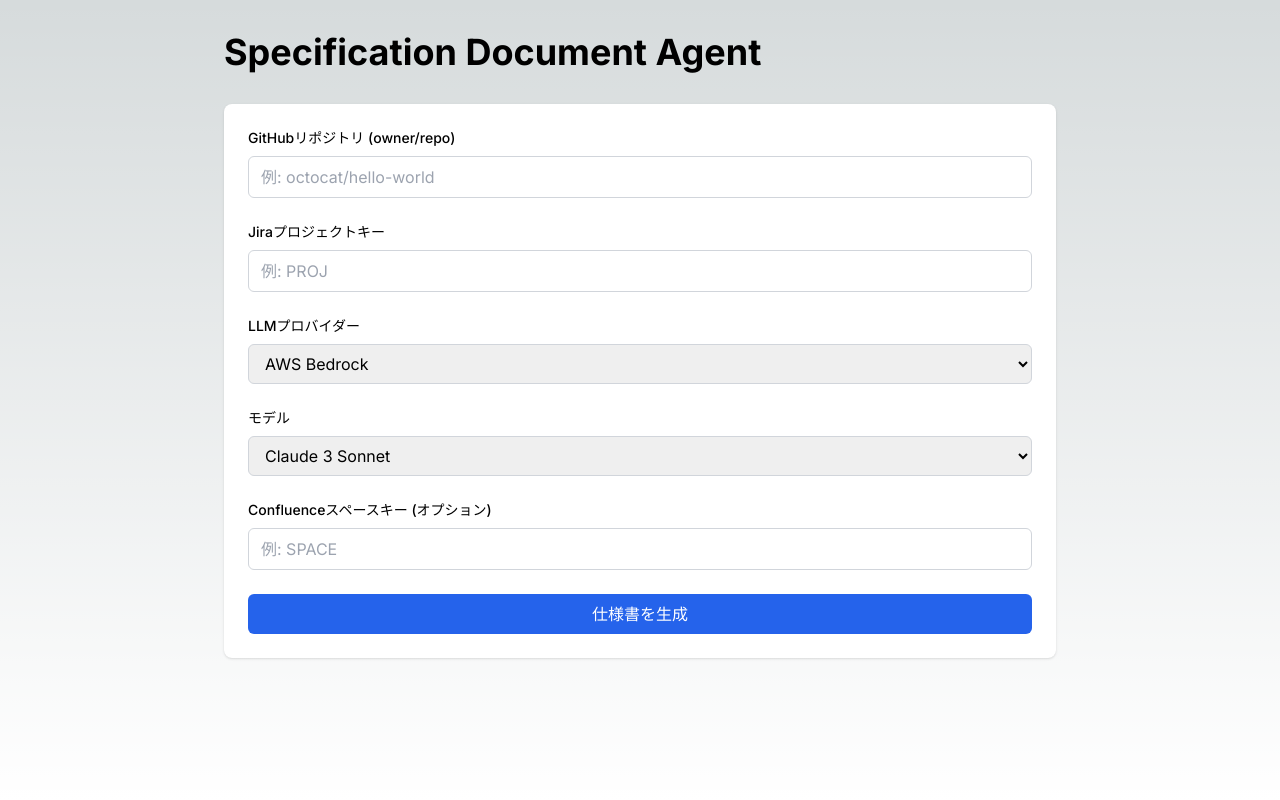
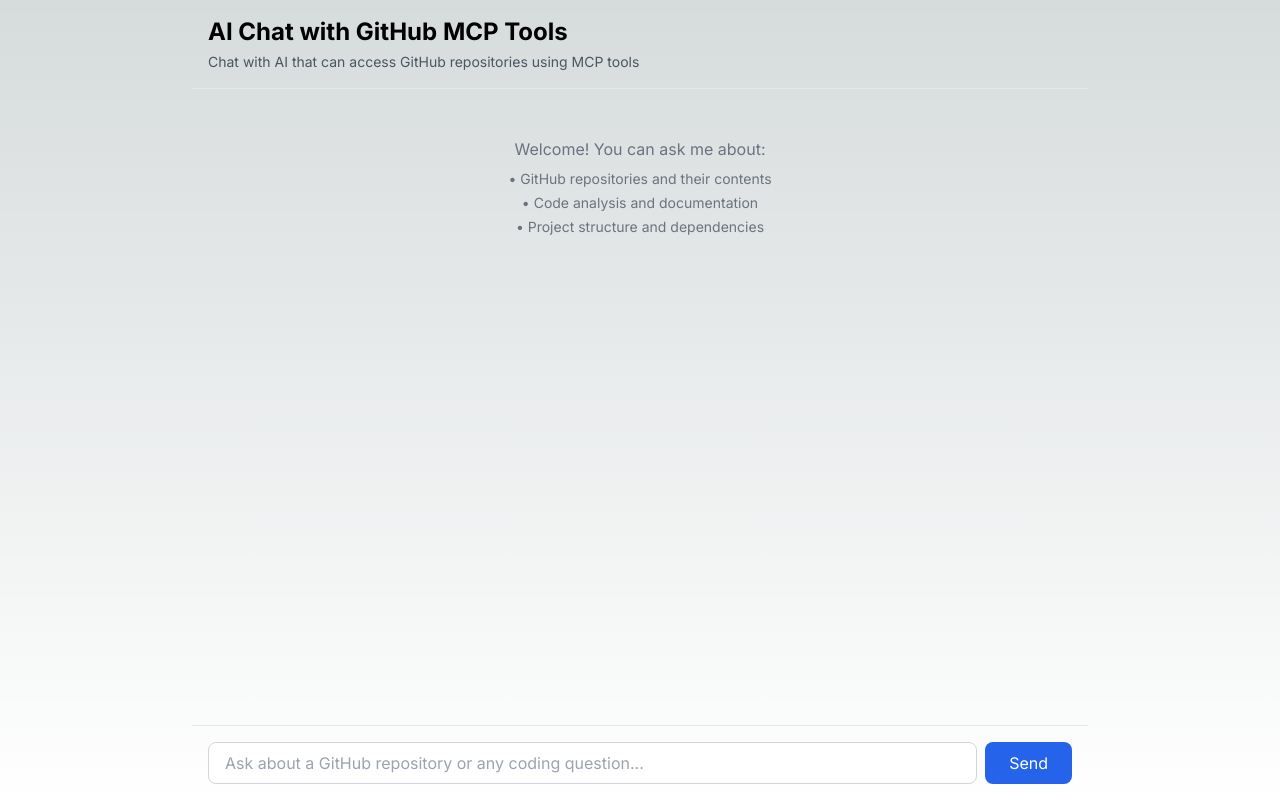
Before and after one commit to matsumo-and/specification-document-agent, a Next.js app: page /chat in a window 1280 px wide. Built offline with nearby package versions, Linux system fonts and the light colour scheme.

Commit message:
Feat: try chat mode

```diff
--- a/app/chat/page.tsx
+++ b/app/chat/page.tsx
@@ -1,203 +1,190 @@
 'use client';
 
-import { useState } from 'react';
+import { useState, useRef, useEffect } from 'react';
 
-export default function Home() {
-  const [loading, setLoading] = useState(false);
-  const [result, setResult] = useState<any>(null);
-  const [error, setError] = useState<string | null>(null);
+interface Message {
+  id: string;
+  role: 'user' | 'assistant';
+  content: string;
+}
 
-  const [formData, setFormData] = useState({
-    githubRepo: '',
-    jiraProjectKey: '',
-    llmProvider: 'bedrock',
-    llmModel: 'anthropic.claude-3-sonnet-20240229-v1:0',
-    confluenceSpaceKey: '',
-  });
+export default function ChatPage() {
+  const [messages, setMessages] = useState<Message[]>([]);
+  const [input, setInput] = useState('');
+  const [isLoading, setIsLoading] = useState(false);
+  const [error, setError] = useState<Error | null>(null);
+  const messagesEndRef = useRef<HTMLDivElement>(null);
+
+  const scrollToBottom = () => {
+    messagesEndRef.current?.scrollIntoView({ behavior: 'smooth' });
+  };
+
+  useEffect(() => {
+    scrollToBottom();
+  }, [messages]);
 
   const handleSubmit = async (e: React.FormEvent) => {
     e.preventDefault();
-    setLoading(true);
+    if (!input.trim() || isLoading) return;
+
+    const userMessage: Message = {
+      id: Date.now().toString(),
+      role: 'user',
+      content: input.trim(),
+    };
+
+    setMessages((prev) => [...prev, userMessage]);
+    setInput('');
+    setIsLoading(true);
     setError(null);
-    setResult(null);
 
     try {
-      const response = await fetch('/api/agent/analyze', {
+      const response = await fetch('/api/chat', {
         method: 'POST',
         headers: {
           'Content-Type': 'application/json',
         },
-        body: JSON.stringify(formData),
+        body: JSON.stringify({
+          messages: [...messages, userMessage].map((msg) => ({
+            role: msg.role,
+            content: msg.content,
+          })),
+        }),
       });
 
-      const data = await response.json();
-
       if (!response.ok) {
-        throw new Error(data.error || 'エラーが発生しました');
+        throw new Error('Failed to get response');
       }
 
-      setResult(data);
+      const reader = response.body?.getReader();
+      const decoder = new TextDecoder();
+      let assistantMessage: Message = {
+        id: (Date.now() + 1).toString(),
+        role: 'assistant',
+        content: '',
+      };
+
+      setMessages((prev) => [...prev, assistantMessage]);
+
+      if (reader) {
+        while (true) {
+          const { done, value } = await reader.read();
+          if (done) break;
+
+          const chunk = decoder.decode(value);
+          const lines = chunk.split('\n');
+
+          for (const line of lines) {
+            if (line.startsWith('data: ')) {
+              const data = line.slice(6);
+              if (data === '[DONE]') continue;
+
+              try {
+                const parsed = JSON.parse(data);
+                if (parsed.type === 'text-delta' && parsed.delta) {
+                  assistantMessage.content += parsed.delta;
+                  setMessages((prev) => [
+                    ...prev.slice(0, -1),
+                    { ...assistantMessage },
+                  ]);
+                }
+              } catch (e) {
+                // Ignore parsing errors
+              }
+            }
+          }
+        }
+      }
     } catch (err) {
-      setError(err instanceof Error ? err.message : 'エラーが発生しました');
+      setError(err instanceof Error ? err : new Error('An error occurred'));
     } finally {
-      setLoading(false);
+      setIsLoading(false);
     }
   };
 
   return (
-    <main className="min-h-screen p-8 max-w-4xl mx-auto">
-      <h1 className="text-4xl font-bold mb-8">Specification Document Agent</h1>
+    <main className="flex flex-col h-screen max-w-4xl mx-auto">
+      <header className="p-4 border-b">
+        <h1 className="text-2xl font-bold">AI Chat with GitHub MCP Tools</h1>
+        <p className="text-sm text-gray-600 dark:text-gray-400 mt-1">
+          Chat with AI that can access GitHub repositories using MCP tools
+        </p>
+      </header>
 
-      <form
-        onSubmit={handleSubmit}
-        className="space-y-6 bg-white dark:bg-gray-800 p-6 rounded-lg shadow"
-      >
-        <div>
-          <label
-            htmlFor="githubRepo"
-            className="block text-sm font-medium mb-2"
+      <div className="flex-1 overflow-y-auto p-4 space-y-4">
+        {messages.length === 0 && (
+          <div className="text-center text-gray-500 dark:text-gray-400 mt-8">
+            <p className="mb-2">Welcome! You can ask me about:</p>
+            <ul className="text-sm space-y-1">
+              <li>• GitHub repositories and their contents</li>
+              <li>• Code analysis and documentation</li>
+              <li>• Project structure and dependencies</li>
+            </ul>
+          </div>
+        )}
+
+        {messages.map((message) => (
+          <div
+            key={message.id}
+            className={`flex ${
+              message.role === 'user' ? 'justify-end' : 'justify-start'
+            }`}
           >
-            GitHubリポジトリ (owner/repo)
-          </label>
-          <input
-            type="text"
-            id="githubRepo"
-            value={formData.githubRepo}
-            onChange={(e) =>
-              setFormData({ ...formData, githubRepo: e.target.value })
-            }
-            className="w-full px-3 py-2 border border-gray-300 rounded-md dark:bg-gray-700 dark:border-gray-600"
-            placeholder="例: octocat/hello-world"
-            required
-          />
-        </div>
+            <div
+              className={`max-w-[80%] rounded-lg p-4 ${
+                message.role === 'user'
+                  ? 'bg-blue-600 text-white'
+                  : 'bg-gray-100 dark:bg-gray-800 text-gray-900 dark:text-gray-100'
+              }`}
+            >
+              <div className="text-sm font-semibold mb-1">
+                {message.role === 'user' ? 'You' : 'AI Assistant'}
+              </div>
+              <div className="whitespace-pre-wrap">{message.content}</div>
+            </div>
+          </div>
+        ))}
 
-        <div>
-          <label
-            htmlFor="jiraProjectKey"
-            className="block text-sm font-medium mb-2"
-          >
-            Jiraプロジェクトキー
-          </label>
-          <input
-            type="text"
-            id="jiraProjectKey"
-            value={formData.jiraProjectKey}
-            onChange={(e) =>
-              setFormData({ ...formData, jiraProjectKey: e.target.value })
-            }
-            className="w-full px-3 py-2 border border-gray-300 rounded-md dark:bg-gray-700 dark:border-gray-600"
-            placeholder="例: PROJ"
-            required
-          />
-        </div>
+        {isLoading && (
+          <div className="flex justify-start">
+            <div className="bg-gray-100 dark:bg-gray-800 rounded-lg p-4 max-w-[80%]">
+              <div className="text-sm font-semibold mb-1">AI Assistant</div>
+              <div className="flex items-center space-x-2">
+                <div className="w-2 h-2 bg-gray-500 rounded-full animate-bounce" />
+                <div className="w-2 h-2 bg-gray-500 rounded-full animate-bounce delay-100" />
+                <div className="w-2 h-2 bg-gray-500 rounded-full animate-bounce delay-200" />
+              </div>
+            </div>
+          </div>
+        )}
 
-        <div>
-          <label
-            htmlFor="llmProvider"
-            className="block text-sm font-medium mb-2"
-          >
-            LLMプロバイダー
-          </label>
-          <select
-            id="llmProvider"
-            value={formData.llmProvider}
-            onChange={(e) =>
-              setFormData({ ...formData, llmProvider: e.target.value })
-            }
-            className="w-full px-3 py-2 border border-gray-300 rounded-md dark:bg-gray-700 dark:border-gray-600"
-          >
-            <option value="bedrock">AWS Bedrock</option>
-            <option value="vertex">Google Vertex AI</option>
-          </select>
-        </div>
+        {error && (
+          <div className="bg-red-100 dark:bg-red-900 text-red-700 dark:text-red-100 rounded-lg p-4">
+            <div className="font-semibold">Error</div>
+            <div>{error.message}</div>
+          </div>
+        )}
 
-        <div>
-          <label htmlFor="llmModel" className="block text-sm font-medium mb-2">
-            モデル
-          </label>
-          <select
-            id="llmModel"
-            value={formData.llmModel}
-            onChange={(e) =>
-              setFormData({ ...formData, llmModel: e.target.value })
-            }
-            className="w-full px-3 py-2 border border-gray-300 rounded-md dark:bg-gray-700 dark:border-gray-600"
-          >
-            {formData.llmProvider === 'bedrock' ? (
-              <>
-                <option value="anthropic.claude-3-sonnet-20240229-v1:0">
-                  Claude 3 Sonnet
-                </option>
-                <option value="anthropic.claude-3-haiku-20240307-v1:0">
-                  Claude 3 Haiku
-                </option>
-                <option value="anthropic.claude-3-opus-20240229-v1:0">
-                  Claude 3 Opus
-                </option>
-              </>
-            ) : (
-              <>
-                <option value="gemini-1.5-pro">Gemini 1.5 Pro</option>
-                <option value="gemini-1.5-flash">Gemini 1.5 Flash</option>
-                <option value="gemini-pro">Gemini Pro</option>
-              </>
-            )}
-          </select>
-        </div>
+        <div ref={messagesEndRef} />
+      </div>
 
-        <div>
-          <label
-            htmlFor="confluenceSpaceKey"
-            className="block text-sm font-medium mb-2"
-          >
-            Confluenceスペースキー (オプション)
-          </label>
-          <input
-            type="text"
-            id="confluenceSpaceKey"
-            value={formData.confluenceSpaceKey}
-            onChange={(e) =>
-              setFormData({ ...formData, confluenceSpaceKey: e.target.value })
-            }
-            className="w-full px-3 py-2 border border-gray-300 rounded-md dark:bg-gray-700 dark:border-gray-600"
-            placeholder="例: SPACE"
-          />
-        </div>
-
+      <form onSubmit={handleSubmit} className="border-t p-4 flex gap-2">
+        <input
+          type="text"
+          value={input}
+          onChange={(e) => setInput(e.target.value)}
+          placeholder="Ask about a GitHub repository or any coding question..."
+          className="flex-1 px-4 py-2 border border-gray-300 rounded-lg dark:bg-gray-700 dark:border-gray-600 focus:outline-none focus:ring-2 focus:ring-blue-500"
+          disabled={isLoading}
+        />
         <button
           type="submit"
-          disabled={loading}
-          className="w-full bg-blue-600 text-white py-2 px-4 rounded-md hover:bg-blue-700 disabled:bg-gray-400 disabled:cursor-not-allowed"
+          disabled={isLoading}
+          className="px-6 py-2 bg-blue-600 text-white rounded-lg hover:bg-blue-700 disabled:bg-gray-400 disabled:cursor-not-allowed transition-colors"
         >
-          {loading ? '生成中...' : '仕様書を生成'}
+          {isLoading ? 'Sending...' : 'Send'}
         </button>
       </form>
-
-      {error && (
-        <div className="mt-6 p-4 bg-red-100 dark:bg-red-900 text-red-700 dark:text-red-100 rounded-md">
-          エラー: {error}
-        </div>
-      )}
-
-      {result && (
-        <div className="mt-6 p-4 bg-green-100 dark:bg-green-900 text-green-700 dark:text-green-100 rounded-md">
-          <h2 className="text-lg font-semibold mb-2">生成完了！</h2>
-          {result.documentUrl && (
-            <p>
-              ドキュメントURL:{' '}
-              <a
-                href={result.documentUrl}
-                target="_blank"
-                rel="noopener noreferrer"
-                className="underline"
-              >
-                {result.documentUrl}
-              </a>
-            </p>
-          )}
-        </div>
-      )}
     </main>
   );
 }
```
Also changed, not shown: app/api/chat/route.ts (added, +59 -0 lines), src/services/llm.service.ts (+48 -42 lines).
